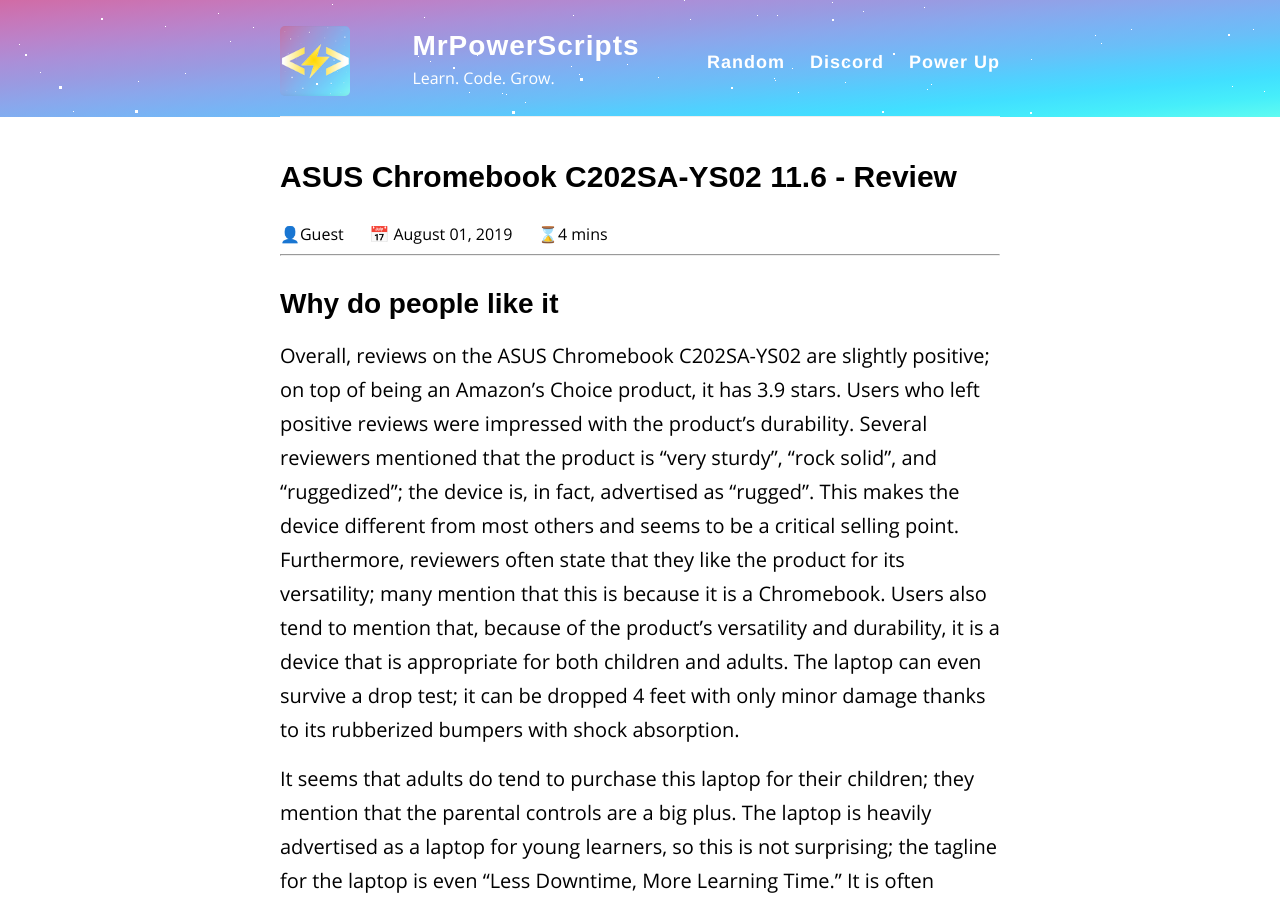
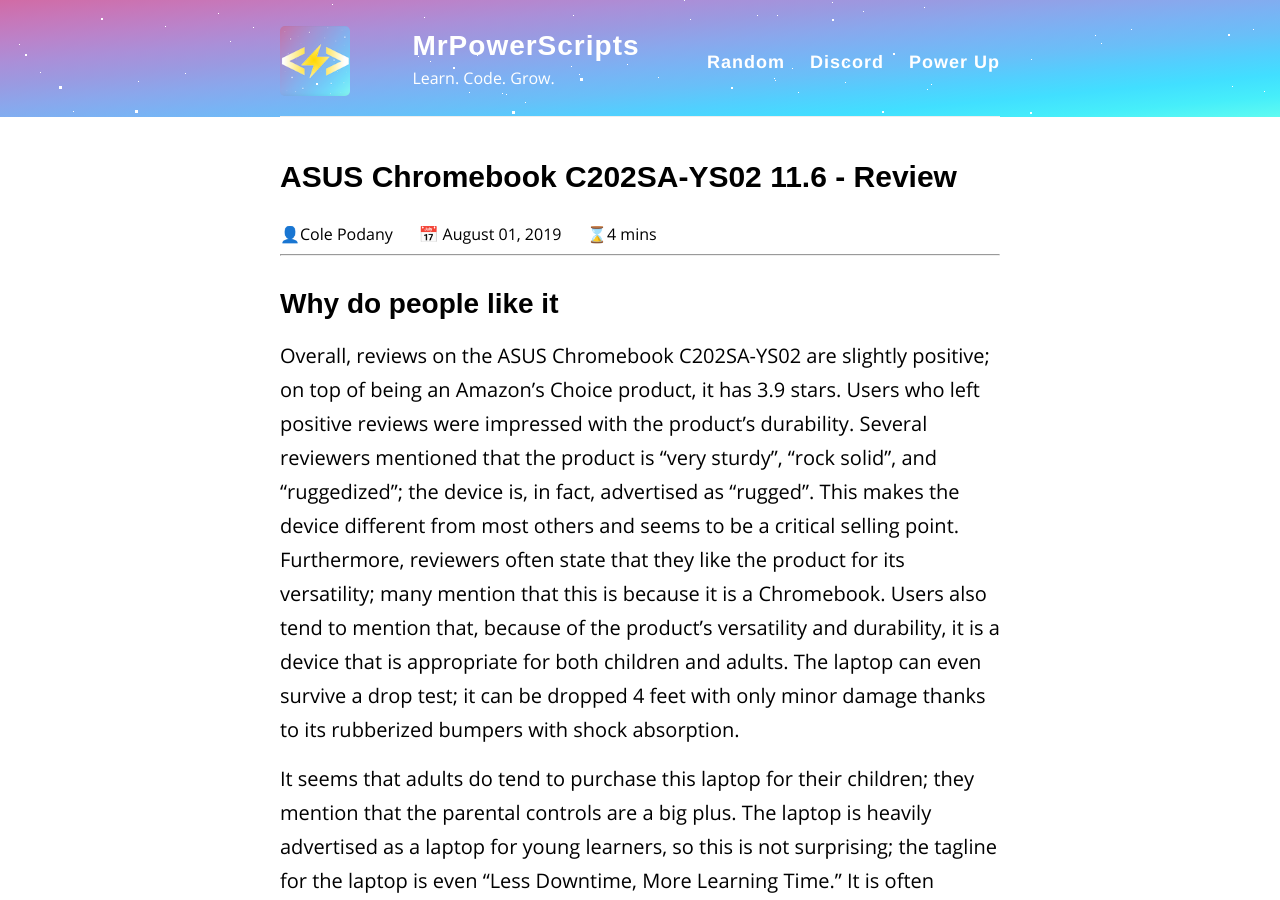
Before and after one commit to MrPowerScripts/MrPowerScripts.com, a Jekyll site: the page built from _reviews/2019-08-01-ASUS-Chromebook-C202SA-YS02-review.md, in a window 1280 px wide and 900 px high. Built offline with Jekyll 4.4.1, drawn with Linux system fonts in a browser that asks for light colours.

Commit message:
update name

```diff
--- a/_reviews/2019-08-01-ASUS-Chromebook-C202SA-YS02-review.md
+++ b/_reviews/2019-08-01-ASUS-Chromebook-C202SA-YS02-review.md
@@ -1,6 +1,6 @@
 ---
 layout: review
-author: Guest
+author: Cole Podany
 author_url:
 title: ASUS Chromebook C202SA-YS02 11.6 - Review
 date: 2019-08-01 05:00:45+00
```
